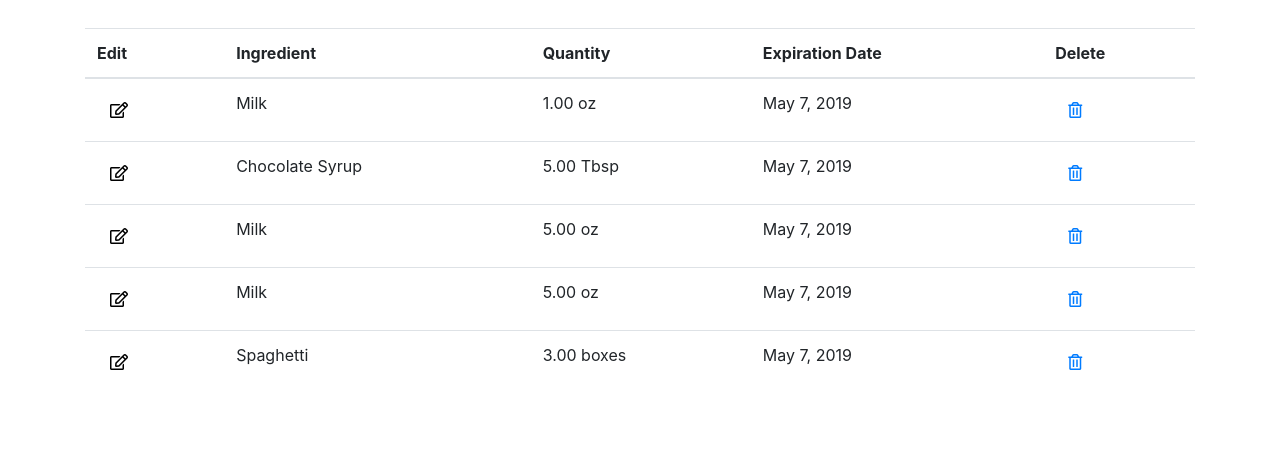
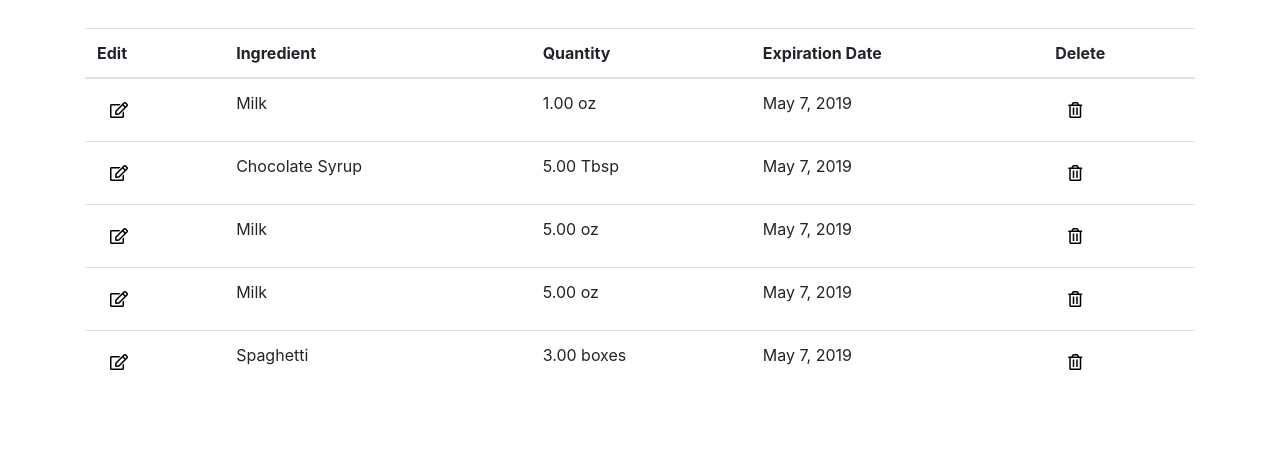
Before and after one commit to totallybradical/csc510-reciplease, a Django app: page /ingredients/expiring/ in a window 1280 px wide. Shown: the part 160-619 px from the top of the page. Run offline with Django 3.2, Linux system fonts and the light colour scheme; a user stored in the database is signed in; data comes from the database, SQL or seed files in the repository; some libraries are stand-ins or nearby versions.

Commit message:
black trash can

```diff
--- a/ingredients/templates/ingredients/expiring_user_ingredient_list.html
+++ b/ingredients/templates/ingredients/expiring_user_ingredient_list.html
@@ -35,7 +35,7 @@
                 <td>{{ user_ingredient.exp_date }}</td>
                 <td>
                     <button type="button"  class="btn btn-default" style="background:none">
-                        <a href="/ingredients/{{ user_ingredient.id }}/delete/"><span class="far fa-trash-alt"></span> </a>
+                        <a href="/ingredients/{{ user_ingredient.id }}/delete/"><span class="far fa-trash-alt" style="color:#000000;"></span> </a>
                     </button>
                 </td>
             </tr>
```
